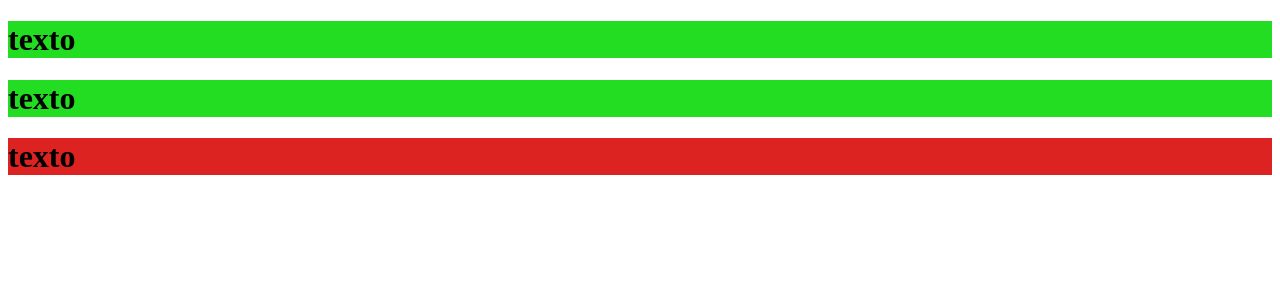
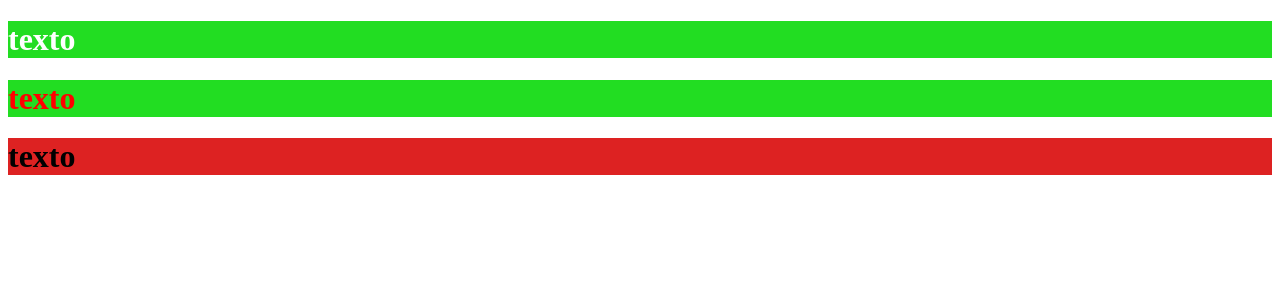
Before and after one commit to RobertSouDev/NextJSEstudos, a Next.js app: page /css/usandoEstilo in a window 1280 px wide. Shown: the top 300 px of the page. Built offline with nearby package versions, Linux system fonts and the light colour scheme.

Commit message:
pasadno propiedades css via props

```diff
--- a/components/estilo.jsx
+++ b/components/estilo.jsx
@@ -1,7 +1,8 @@
 export default function Estilo(props) {
     return (
         <div>
-            <h1 style={ {backgroundColor: props.numero >= 0 ? " #2D2" : "#D22"}}>
+            <h1 style={ {backgroundColor: props.numero >= 0 ? " #2D2" : "#D22",
+             color: props.color}}>
                 texto
             </h1>
         </div>
--- a/pages/css/usandoEstilo.jsx
+++ b/pages/css/usandoEstilo.jsx
@@ -3,8 +3,8 @@ import Estilo from "@/components/estilo"
 export default ()=> {
     return (
         <div>
-            <Estilo numero={3} />
-            <Estilo numero={13} />
+            <Estilo numero={3} color="#fff" />
+            <Estilo numero={13} color="red"/>
             <Estilo numero={-12} />
 
         </div>
```
